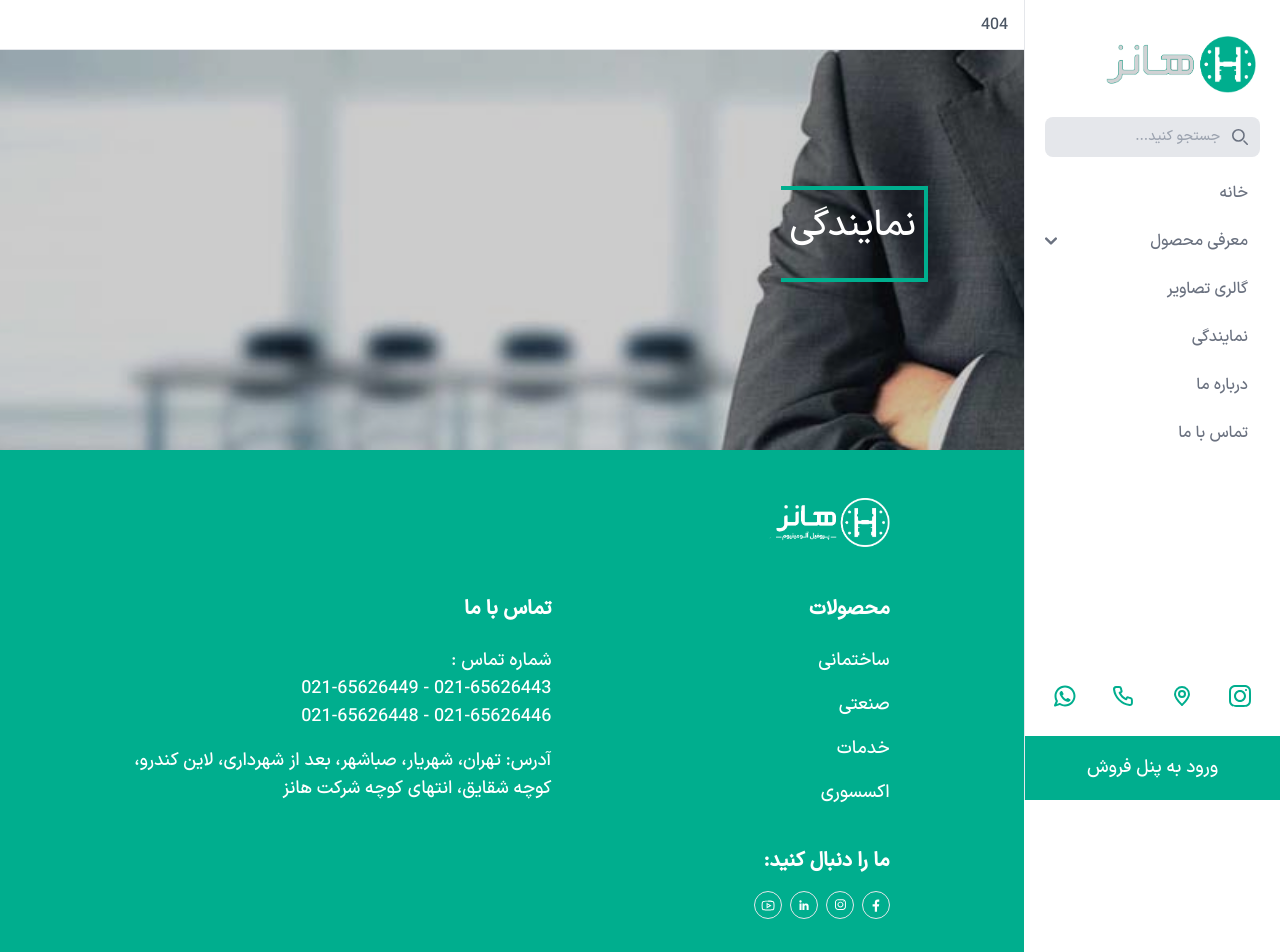
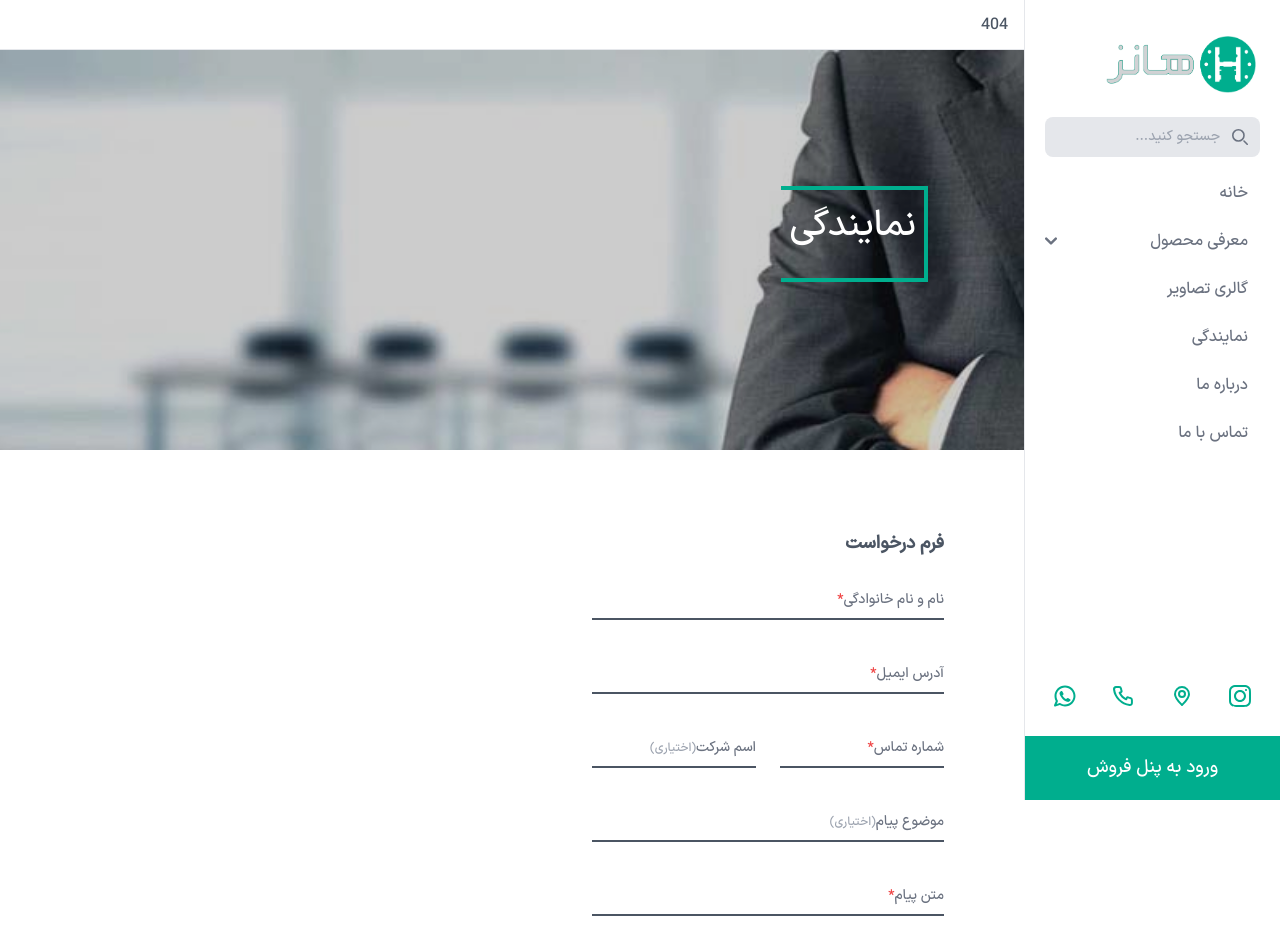
Before and after one commit to zahra-hsb/hanz-, a Next.js app: page /Agency in a window 1280 px wide. Shown: the top 952 px of the page. Built offline with nearby package versions, Linux system fonts and the light colour scheme.

Commit message:
agency form component called

```diff
--- a/src/components/agencyComponents/AgencyForm/index.jsx
+++ b/src/components/agencyComponents/AgencyForm/index.jsx
@@ -1,7 +1,9 @@
+import Form from "@/components/contactUsComponents/Form"
+
 const AgencyForm = () => {
     return (
         <>
-
+            <Form />
 
         </>
     )
--- a/src/pages/Agency/index.jsx
+++ b/src/pages/Agency/index.jsx
@@ -1,9 +1,13 @@
+import AgencyForm from "@/components/agencyComponents/AgencyForm"
 import Main from "@/components/globalComponents/Main"
 
 const Agency = () => {
     return (
         <>
-            <Main title={'نمایندگی'} bg={'bg-agencySection'} height={'h-[50vh]'} display={'hidden'}/>
+            <Main title={'نمایندگی'} bg={'bg-agencySection'} height={'h-[50vh]'} display={'hidden'} />
+            <div className="w-full sm:w-1/2 p-20">
+                <AgencyForm />
+            </div>
         </>
     )
 }
```
